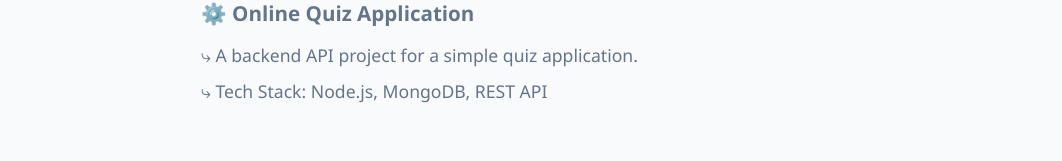
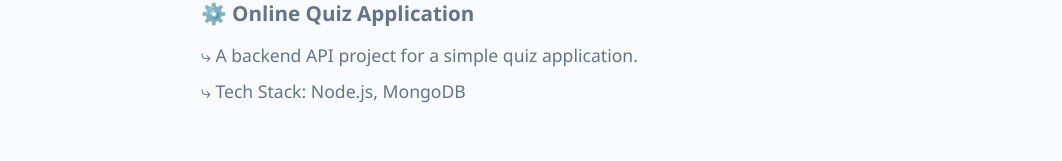
Before and after one commit to nishikasingh31/Portfolio-Using-React, a React (Vite) app: page /projects in a window 1280 px wide. Shown: the part 190-351 px from the top of the page, without its empty margins (1-1063 px from the left). Built offline with nearby package versions, Linux system fonts and the light colour scheme.

Commit message:
Update Projects.jsx

```diff
--- a/src/pages/Projects.jsx
+++ b/src/pages/Projects.jsx
@@ -8,7 +8,7 @@ const Projects = () => {
       <div className="project-card">
         <h3>⚙️ <a href="https://github.com/nishikasingh31/Online-Quiz-API">Online Quiz Application </a> </h3>
         <p> ⤷ A backend API project for a simple quiz application. </p>
-        <p> ⤷ Tech Stack: Node.js, MongoDB, REST API</p>
+        <p> ⤷ Tech Stack: Node.js, MongoDB</p>
       </div>
 
        <div className="project-card">
```
